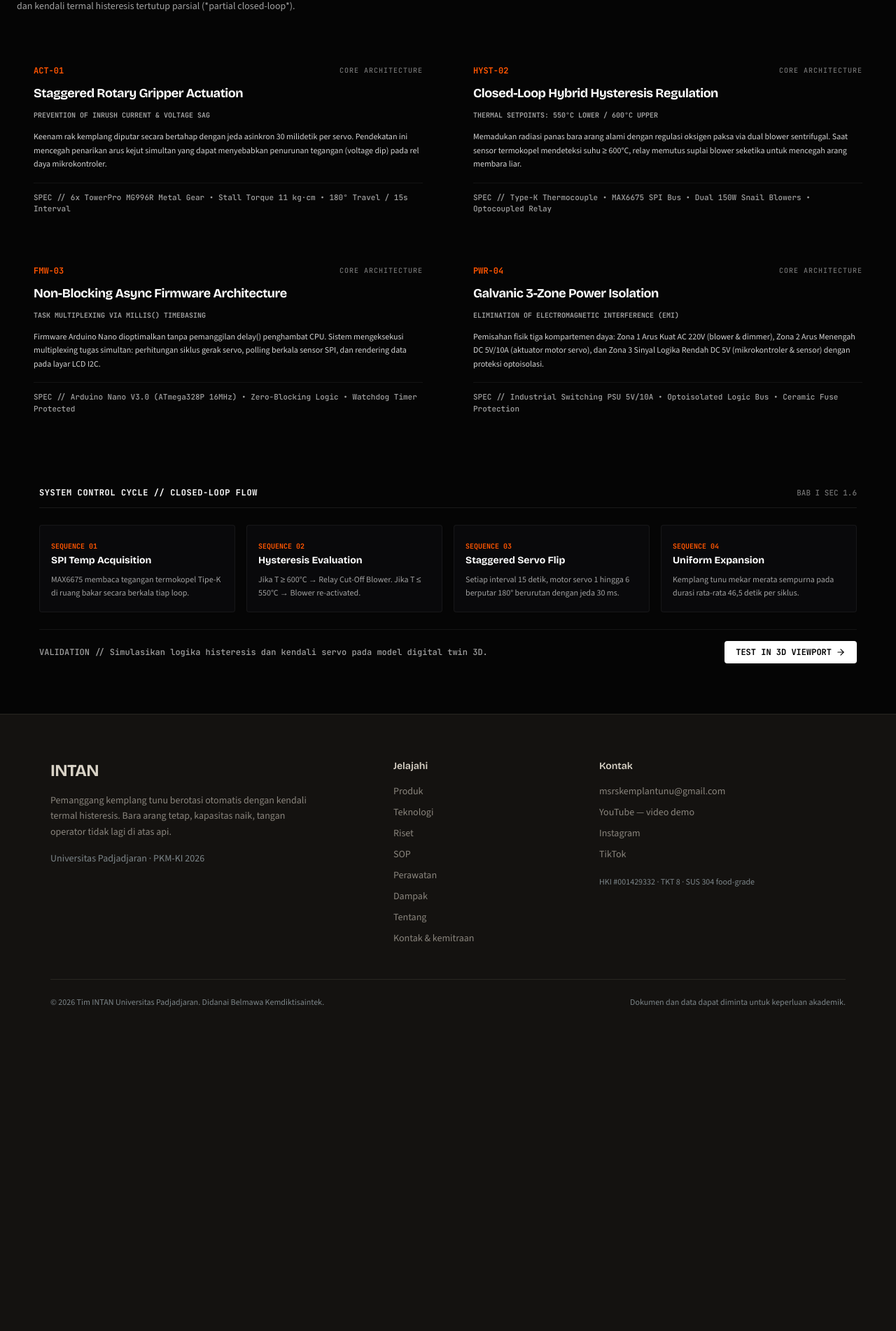
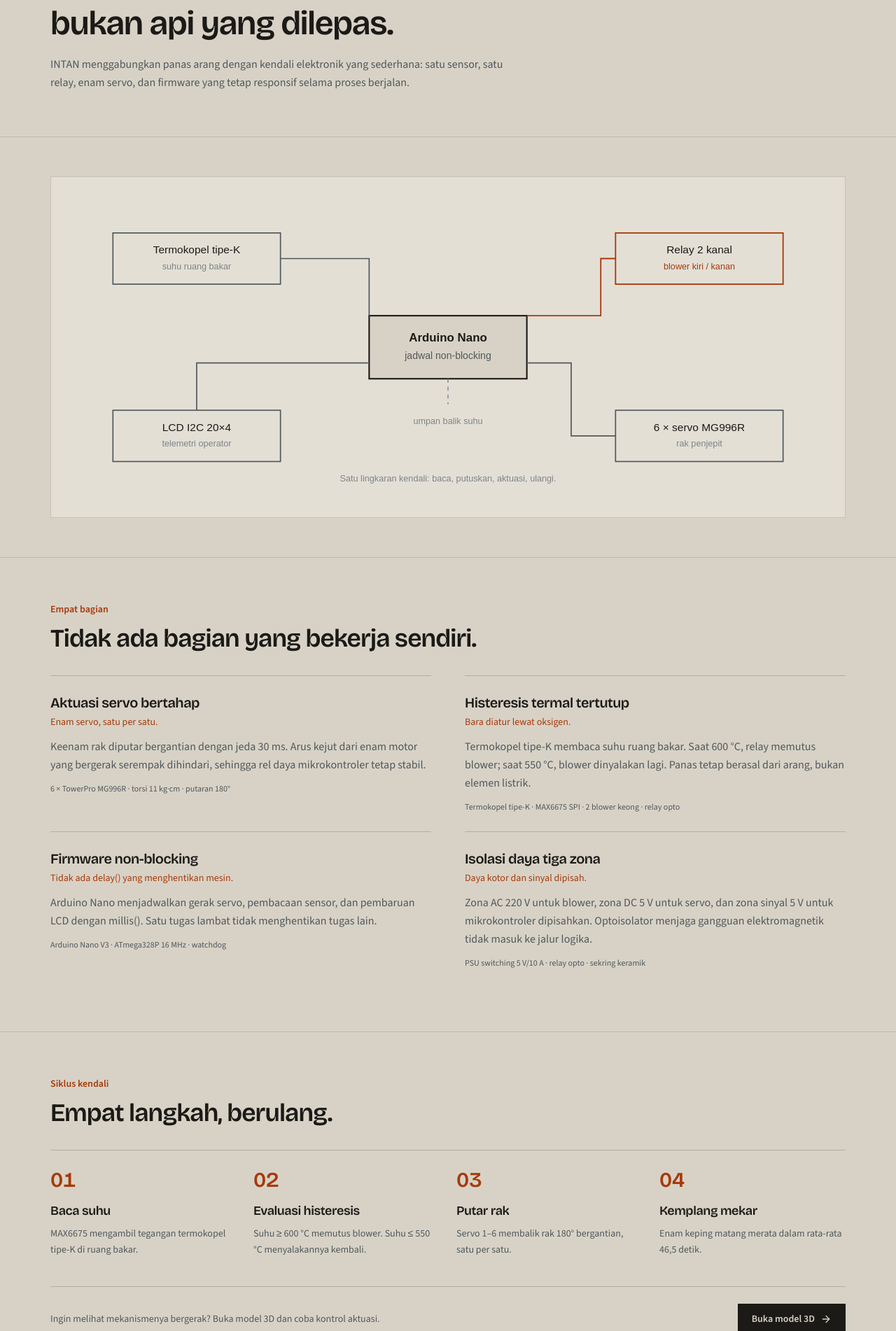
Before and after one commit to Faruuuqqq/intan-pkmki, a Next.js app in the folder intan-web/: page /teknologi in a window 1280 px wide. Shown: the part 218-2120 px from the top of the page at 70% size. Before the commit the page ends 1722 px from the top, so only its background shows below. Built offline with nearby package versions, Linux system fonts and the light colour scheme.

Commit message:
feat(technology): refine system diagram and control flow

```diff
--- a/intan-web/src/app/teknologi/page.tsx
+++ b/intan-web/src/app/teknologi/page.tsx
@@ -1,136 +1,152 @@
-import React from "react";
 import Link from "next/link";
 import { ArrowRight } from "lucide-react";
 
-export default function TeknologiPage() {
-  const pilarTeknologi = [
+const pilar = [
   {
-      code: "ACT-01",
-      title: "Staggered Rotary Gripper Actuation",
-      sub: "PREVENTION OF INRUSH CURRENT & VOLTAGE SAG",
-      desc:
-        "Keenam rak kemplang diputar secara bertahap dengan jeda asinkron 30 milidetik per servo. Pendekatan ini mencegah penarikan arus kejut simultan yang dapat menyebabkan penurunan tegangan (voltage dip) pada rel daya mikrokontroler.",
-      specs: "6x TowerPro MG996R Metal Gear • Stall Torque 11 kg·cm • 180° Travel / 15s Interval",
+    judul: "Aktuasi servo bertahap",
+    ringkas: "Enam servo, satu per satu.",
+    isi: "Keenam rak diputar bergantian dengan jeda 30 ms. Arus kejut dari enam motor yang bergerak serempak dihindari, sehingga rel daya mikrokontroler tetap stabil.",
+    spek: "6 × TowerPro MG996R · torsi 11 kg·cm · putaran 180°",
   },
   {
-      code: "HYST-02",
-      title: "Closed-Loop Hybrid Hysteresis Regulation",
-      sub: "THERMAL SETPOINTS: 550°C LOWER / 600°C UPPER",
-      desc:
-        "Memadukan radiasi panas bara arang alami dengan regulasi oksigen paksa via dual blower sentrifugal. Saat sensor termokopel mendeteksi suhu ≥ 600°C, relay memutus suplai blower seketika untuk mencegah arang membara liar.",
-      specs: "Type-K Thermocouple • MAX6675 SPI Bus • Dual 150W Snail Blowers • Optocoupled Relay",
+    judul: "Histeresis termal tertutup",
+    ringkas: "Bara diatur lewat oksigen.",
+    isi: "Termokopel tipe-K membaca suhu ruang bakar. Saat 600 °C, relay memutus blower; saat 550 °C, blower dinyalakan lagi. Panas tetap berasal dari arang, bukan elemen listrik.",
+    spek: "Termokopel tipe-K · MAX6675 SPI · 2 blower keong · relay opto",
   },
   {
-      code: "FMW-03",
-      title: "Non-Blocking Async Firmware Architecture",
-      sub: "TASK MULTIPLEXING VIA MILLIS() TIMEBASING",
-      desc:
-        "Firmware Arduino Nano dioptimalkan tanpa pemanggilan delay() penghambat CPU. Sistem mengeksekusi multiplexing tugas simultan: perhitungan siklus gerak servo, polling berkala sensor SPI, dan rendering data pada layar LCD I2C.",
-      specs: "Arduino Nano V3.0 (ATmega328P 16MHz) • Zero-Blocking Logic • Watchdog Timer Protected",
+    judul: "Firmware non-blocking",
+    ringkas: "Tidak ada delay() yang menghentikan mesin.",
+    isi: "Arduino Nano menjadwalkan gerak servo, pembacaan sensor, dan pembaruan LCD dengan millis(). Satu tugas lambat tidak menghentikan tugas lain.",
+    spek: "Arduino Nano V3 · ATmega328P 16 MHz · watchdog",
   },
   {
-      code: "PWR-04",
-      title: "Galvanic 3-Zone Power Isolation",
-      sub: "ELIMINATION OF ELECTROMAGNETIC INTERFERENCE (EMI)",
-      desc:
-        "Pemisahan fisik tiga kompartemen daya: Zona 1 Arus Kuat AC 220V (blower & dimmer), Zona 2 Arus Menengah DC 5V/10A (aktuator motor servo), dan Zona 3 Sinyal Logika Rendah DC 5V (mikrokontroler & sensor) dengan proteksi optoisolasi.",
-      specs: "Industrial Switching PSU 5V/10A • Optoisolated Logic Bus • Ceramic Fuse Protection",
+    judul: "Isolasi daya tiga zona",
+    ringkas: "Daya kotor dan sinyal dipisah.",
+    isi: "Zona AC 220 V untuk blower, zona DC 5 V untuk servo, dan zona sinyal 5 V untuk mikrokontroler dipisahkan. Optoisolator menjaga gangguan elektromagnetik tidak masuk ke jalur logika.",
+    spek: "PSU switching 5 V/10 A · relay opto · sekring keramik",
   },
 ];
 
+const siklus = [
+  {
+    judul: "Baca suhu",
+    isi: "MAX6675 mengambil tegangan termokopel tipe-K di ruang bakar.",
+  },
+  {
+    judul: "Evaluasi histeresis",
+    isi: "Suhu ≥ 600 °C memutus blower. Suhu ≤ 550 °C menyalakannya kembali.",
+  },
+  {
+    judul: "Putar rak",
+    isi: "Servo 1–6 membalik rak 180° bergantian, satu per satu.",
+  },
+  {
+    judul: "Kemplang mekar",
+    isi: "Enam keping matang merata dalam rata-rata 46,5 detik.",
+  },
+];
+
+export default function TeknologiPage() {
   return (
-    <div className="py-10 max-w-7xl mx-auto px-4 sm:px-6 space-y-12 bg-[#050505]">
-      {/* Header */}
-      <div className="space-y-3">
-        <div className="flex items-center gap-2 text-[11px] font-mono text-[#ff5500] uppercase tracking-widest font-bold">
-          <span>ENGINEERING // ARCHITECTURE</span>
-          <span className="text-neutral-600">/</span>
-          <span className="text-neutral-400">CONTROL SYSTEM DESIGN</span>
-        </div>
-        <h1 className="font-display font-extrabold text-3xl sm:text-5xl text-white tracking-tight">
-          Arsitektur Kendali &amp; Rekayasa Sistem INTAN
+    <div className="surface-paper bg-paper text-graphite">
+      <section className="border-b border-graphite/15">
+        <div className="mx-auto max-w-[1200px] px-5 py-12 sm:px-8 sm:py-16">
+          <p className="text-sm font-semibold text-ember-dark">Teknologi</p>
+          <h1 className="mt-3 max-w-3xl font-display text-4xl font-semibold leading-tight tracking-tight sm:text-5xl">
+            Bara yang dijaga, bukan api yang dilepas.
           </h1>
-        <p className="text-sm text-neutral-400 max-w-2xl font-sans leading-relaxed">
-          Mengintegrasikan kekuatan mekanis baja tahan karat SUS 304, logika penjadwalan non-blocking mikrokontroler, dan kendali termal histeresis tertutup parsial (*partial closed-loop*).
+          <p className="mt-4 max-w-2xl text-base leading-relaxed text-steel-text">
+            INTAN menggabungkan panas arang dengan kendali elektronik yang
+            sederhana: satu sensor, satu relay, enam servo, dan firmware yang
+            tetap responsif selama proses berjalan.
           </p>
         </div>
+      </section>
 
-      {/* 4 Core Engineering Pillars */}
-      <div className="grid grid-cols-1 md:grid-cols-2 gap-6">
-        {pilarTeknologi.map((p) => (
-          <div key={p.code} className="industrial-panel rounded-lg p-6 space-y-4 flex flex-col justify-between">
-            <div className="space-y-2.5">
-              <div className="flex items-center justify-between text-xs font-mono">
-                <span className="text-[#ff5500] font-bold">{p.code}</span>
-                <span className="text-neutral-500 uppercase tracking-widest text-[10px]">CORE ARCHITECTURE</span>
+      <section className="mx-auto max-w-[1200px] px-5 py-14 sm:px-8">
+        <div className="overflow-x-auto border border-graphite/15 bg-paper-raised p-4 sm:p-8">
+          <svg viewBox="0 0 760 300" className="h-auto w-full min-w-[600px]" role="img" aria-label="Diagram sistem kendali INTAN">
+            <rect x="300" y="118" width="160" height="64" fill="#D8D2C6" stroke="#1B1A17" strokeWidth="1.5" />
+            <text x="380" y="144" fill="#1B1A17" fontSize="12" fontFamily="sans-serif" textAnchor="middle" fontWeight="600">Arduino Nano</text>
+            <text x="380" y="162" fill="#4F585C" fontSize="10" fontFamily="sans-serif" textAnchor="middle">jadwal non-blocking</text>
+
+            <rect x="40" y="34" width="170" height="52" fill="none" stroke="#4F585C" strokeWidth="1.2" />
+            <text x="125" y="55" fill="#1B1A17" fontSize="11" fontFamily="sans-serif" textAnchor="middle">Termokopel tipe-K</text>
+            <text x="125" y="71" fill="#7C8589" fontSize="9" fontFamily="sans-serif" textAnchor="middle">suhu ruang bakar</text>
+            <path d="M 210 60 L 300 60 L 300 118" fill="none" stroke="#4F585C" strokeWidth="1.2" />
+
+            <rect x="40" y="214" width="170" height="52" fill="none" stroke="#4F585C" strokeWidth="1.2" />
+            <text x="125" y="235" fill="#1B1A17" fontSize="11" fontFamily="sans-serif" textAnchor="middle">LCD I2C 20×4</text>
+            <text x="125" y="251" fill="#7C8589" fontSize="9" fontFamily="sans-serif" textAnchor="middle">telemetri operator</text>
+            <path d="M 300 166 L 125 166 L 125 214" fill="none" stroke="#4F585C" strokeWidth="1.2" />
+
+            <rect x="550" y="34" width="170" height="52" fill="none" stroke="#A63A0B" strokeWidth="1.3" />
+            <text x="635" y="55" fill="#1B1A17" fontSize="11" fontFamily="sans-serif" textAnchor="middle">Relay 2 kanal</text>
+            <text x="635" y="71" fill="#A63A0B" fontSize="9" fontFamily="sans-serif" textAnchor="middle">blower kiri / kanan</text>
+            <path d="M 460 118 L 535 118 L 535 60 L 550 60" fill="none" stroke="#A63A0B" strokeWidth="1.3" />
+
+            <rect x="550" y="214" width="170" height="52" fill="none" stroke="#4F585C" strokeWidth="1.2" />
+            <text x="635" y="235" fill="#1B1A17" fontSize="11" fontFamily="sans-serif" textAnchor="middle">6 × servo MG996R</text>
+            <text x="635" y="251" fill="#7C8589" fontSize="9" fontFamily="sans-serif" textAnchor="middle">rak penjepit</text>
+            <path d="M 460 166 L 505 166 L 505 240 L 550 240" fill="none" stroke="#4F585C" strokeWidth="1.2" />
+
+            <path d="M 380 182 L 380 208" fill="none" stroke="#7C8589" strokeWidth="1" strokeDasharray="4 4" />
+            <text x="380" y="228" fill="#7C8589" fontSize="9" fontFamily="sans-serif" textAnchor="middle">umpan balik suhu</text>
+            <text x="380" y="286" fill="#7C8589" fontSize="9" fontFamily="sans-serif" textAnchor="middle">Satu lingkaran kendali: baca, putuskan, aktuasi, ulangi.</text>
+          </svg>
+          <p className="mt-2 text-xs text-steel-text sm:hidden">Geser diagram ke samping untuk membaca seluruh jalur.</p>
         </div>
-              <h2 className="font-display font-bold text-lg text-white tracking-tight">{p.title}</h2>
-              <div className="text-[10px] font-mono text-neutral-400 font-semibold">{p.sub}</div>
-              <p className="text-xs text-neutral-300 font-sans leading-relaxed pt-1">{p.desc}</p>
-            </div>
-            <div className="pt-3 border-t border-white/[0.06] text-[11px] font-mono text-neutral-400">
-              SPEC // {p.specs}
+      </section>
+
+      <section className="border-t border-graphite/15">
+        <div className="mx-auto max-w-[1200px] px-5 py-16 sm:px-8">
+          <p className="text-sm font-semibold text-ember-dark">Empat bagian</p>
+          <h2 className="mt-3 font-display text-3xl font-semibold tracking-tight sm:text-4xl">
+            Tidak ada bagian yang bekerja sendiri.
+          </h2>
+          <div className="mt-8 grid gap-x-12 md:grid-cols-2">
+            {pilar.map((item) => (
+              <article key={item.judul} className="border-t border-graphite/20 py-6">
+                <h3 className="font-display text-xl font-semibold tracking-tight">{item.judul}</h3>
+                <p className="mt-1 text-sm font-medium text-ember-dark">{item.ringkas}</p>
+                <p className="mt-3 text-base leading-relaxed text-steel-text">{item.isi}</p>
+                <p className="mt-3 text-xs leading-relaxed text-steel-text">{item.spek}</p>
+              </article>
+            ))}
           </div>
         </div>
+      </section>
+
+      <section className="border-t border-graphite/15">
+        <div className="mx-auto max-w-[1200px] px-5 py-16 sm:px-8">
+          <p className="text-sm font-semibold text-ember-dark">Siklus kendali</p>
+          <h2 className="mt-3 font-display text-3xl font-semibold tracking-tight sm:text-4xl">
+            Empat langkah, berulang.
+          </h2>
+          <ol className="mt-8 grid gap-6 border-t border-graphite/20 pt-6 md:grid-cols-2 lg:grid-cols-4">
+            {siklus.map((item, index) => (
+              <li key={item.judul}>
+                <span className="font-display text-3xl font-semibold text-ember-dark tabular-numbers">0{index + 1}</span>
+                <h3 className="mt-3 font-display text-lg font-semibold tracking-tight">{item.judul}</h3>
+                <p className="mt-2 text-sm leading-relaxed text-steel-text">{item.isi}</p>
+              </li>
             ))}
-      </div>
-
-      {/* Closed-Loop Sequence Flow */}
-      <div className="industrial-panel rounded-lg p-6 sm:p-8 space-y-6">
-        <div className="border-b border-white/[0.08] pb-3 flex items-center justify-between">
-          <div className="text-xs font-mono font-bold text-white uppercase tracking-wider">
-            SYSTEM CONTROL CYCLE // CLOSED-LOOP FLOW
-          </div>
-          <span className="text-[11px] font-mono text-neutral-500">BAB I SEC 1.6</span>
-        </div>
-
-        <div className="grid grid-cols-1 sm:grid-cols-2 lg:grid-cols-4 gap-4">
-          <div className="p-4 rounded bg-[#09090b] border border-white/[0.06] space-y-2">
-            <span className="text-[10px] font-mono text-[#ff5500] font-bold">SEQUENCE 01</span>
-            <div className="font-display font-bold text-sm text-white">SPI Temp Acquisition</div>
-            <p className="text-xs text-neutral-400 font-sans leading-relaxed">
-              MAX6675 membaca tegangan termokopel Tipe-K di ruang bakar secara berkala tiap loop.
+          </ol>
+          <div className="mt-10 flex flex-col gap-4 border-t border-graphite/20 pt-6 sm:flex-row sm:items-center sm:justify-between">
+            <p className="max-w-xl text-sm text-steel-text">
+              Ingin melihat mekanismenya bergerak? Buka model 3D dan coba kontrol aktuasi.
             </p>
-          </div>
-
-          <div className="p-4 rounded bg-[#09090b] border border-white/[0.06] space-y-2">
-            <span className="text-[10px] font-mono text-[#ff5500] font-bold">SEQUENCE 02</span>
-            <div className="font-display font-bold text-sm text-white">Hysteresis Evaluation</div>
-            <p className="text-xs text-neutral-400 font-sans leading-relaxed">
-              Jika T ≥ 600°C → Relay Cut-Off Blower. Jika T ≤ 550°C → Blower re-activated.
-            </p>
-          </div>
-
-          <div className="p-4 rounded bg-[#09090b] border border-white/[0.06] space-y-2">
-            <span className="text-[10px] font-mono text-[#ff5500] font-bold">SEQUENCE 03</span>
-            <div className="font-display font-bold text-sm text-white">Staggered Servo Flip</div>
-            <p className="text-xs text-neutral-400 font-sans leading-relaxed">
-              Setiap interval 15 detik, motor servo 1 hingga 6 berputar 180° berurutan dengan jeda 30 ms.
-            </p>
-          </div>
-
-          <div className="p-4 rounded bg-[#09090b] border border-white/[0.06] space-y-2">
-            <span className="text-[10px] font-mono text-[#ff5500] font-bold">SEQUENCE 04</span>
-            <div className="font-display font-bold text-sm text-white">Uniform Expansion</div>
-            <p className="text-xs text-neutral-400 font-sans leading-relaxed">
-              Kemplang tunu mekar merata sempurna pada durasi rata-rata 46,5 detik per siklus.
-            </p>
-          </div>
-        </div>
-
-        <div className="pt-4 border-t border-white/[0.06] flex flex-col sm:flex-row items-start sm:items-center justify-between gap-4">
-          <span className="text-xs font-mono text-neutral-400">
-            VALIDATION // Simulasikan logika histeresis dan kendali servo pada model digital twin 3D.
-          </span>
             <Link
               href="/produk"
-            className="px-4 py-2 rounded bg-white text-black font-mono font-bold text-xs hover:bg-neutral-200 transition inline-flex items-center gap-1.5"
+              className="inline-flex min-h-11 items-center justify-center gap-2 bg-graphite px-5 py-3 text-sm font-semibold text-paper transition-colors hover:bg-graphite/85"
             >
-            <span>TEST IN 3D VIEWPORT</span>
-            <ArrowRight className="w-3.5 h-3.5" />
+              Buka model 3D
+              <ArrowRight className="h-4 w-4" aria-hidden="true" />
             </Link>
           </div>
         </div>
+      </section>
     </div>
   );
 }
```
Lines whose indentation alone changed are shown as unchanged.
